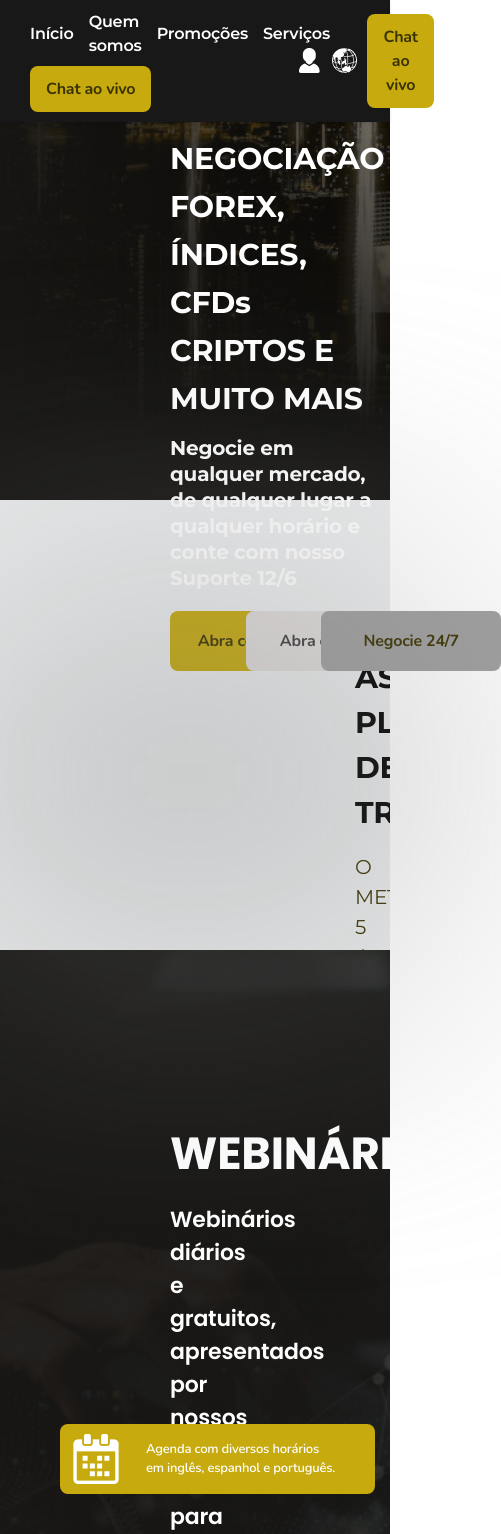
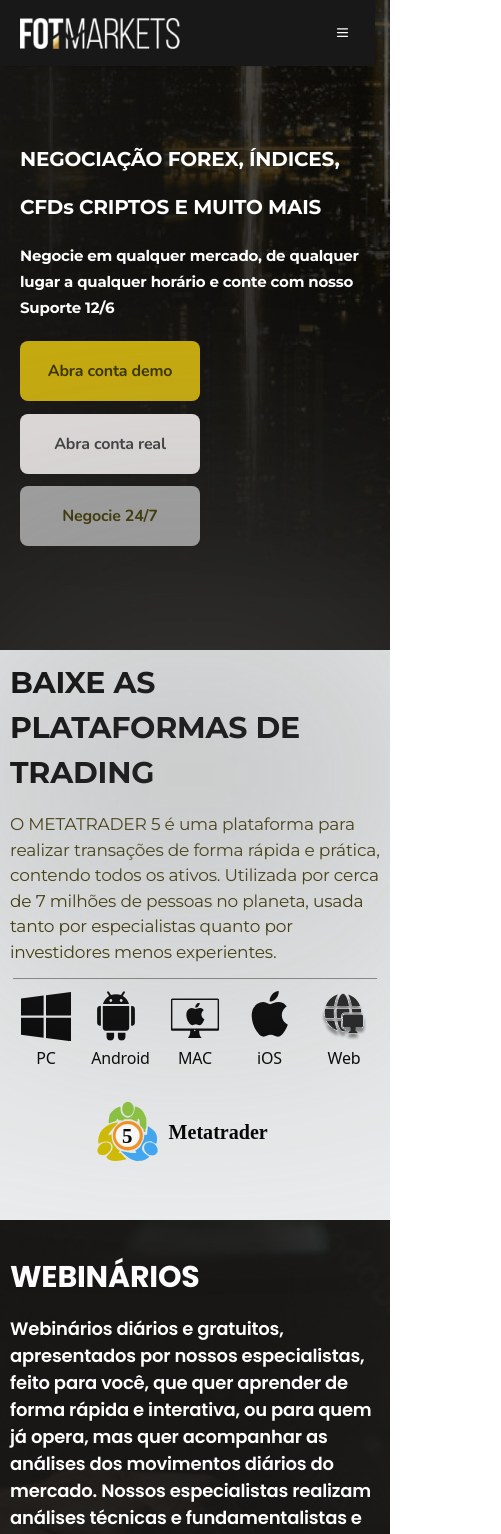
Before and after one commit to thiago-ss/fot-market, a React (Vite) app: page / in a window 390 px wide. Shown: the top 1534 px of the page, 501 px wide, since content can reach past the window. Built offline with nearby package versions, Linux system fonts and the light colour scheme.

Commit message:
responsive md

```diff
--- a/src/components/Carousel/Carousel.jsx
+++ b/src/components/Carousel/Carousel.jsx
@@ -11,7 +11,7 @@ const SLIDE_COUNT = 4;
 const SLIDES = Array.from(Array(SLIDE_COUNT).keys());
 
 const Carousel = () => (
-  <section className="bg-[#181818] font-poppins p-5 h-[750px] pb-[50px] sm:h-[1100px] md:h-[1100px]">
+  <section className="bg-[#181818] font-poppins p-5 h-[750px] pb-[50px] sm:h-[1100px] md:h-[730px]">
     <motion.div
       initial="hidden"
       whileInView="show"
@@ -33,7 +33,7 @@ const Carousel = () => (
           {tutorials1.map((item) => (
             <motion.div variants={textVariant(1.1)} key={item.id}>
               <img src={item.imgUrl} className="w-[45px] mx-auto" />
-              <p className="text-center text-[15px] font-bold text-white max-w-[174px] ml-auto mr-auto mt-5">{item.text}</p>
+              <p className="text-center text-[15px] font-bold text-white max-w-[174px] ml-auto mr-auto mt-5 md:text-[13px]">{item.text}</p>
             </motion.div>
           ))}
         </div>
@@ -41,7 +41,7 @@ const Carousel = () => (
           {tutorials2.map((item) => (
             <motion.div variants={textVariant(1.4)} key={item.id}>
               <img src={item.imgUrl} className="w-[45px] mx-auto" />
-              <p className="text-center text-[15px] font-bold text-white max-w-[174px] ml-auto mr-auto mt-5">{item.text}</p>
+              <p className="text-center text-[15px] font-bold text-white max-w-[174px] ml-auto mr-auto mt-5 md:text-[13px]">{item.text}</p>
             </motion.div>
           ))}
         </div>
--- a/src/components/Header.jsx
+++ b/src/components/Header.jsx
@@ -4,16 +4,16 @@ export default function Header() {
   const [navbar, setNavbar] = useState(false);
 
   return (
-    <nav className="w-full shadow bg-[#181818] font-montserrat fixed z-10 p-[10px]">
-      <div className="justify-between px-4 mx-auto md:items-center md:flex md:px-8">
+    <nav className="w-full shadow bg-[#181818] font-montserrat fixed z-10 p-[10px] sm:max-w-[320px] md:max-w-[375px]">
+      <div className="justify-between px-4 mx-auto xl:items-center xl:flex xl:px-8 2xl:items-center 2xl:flex 2xl:px-8">
         <div>
-          <div className="flex items-center justify-between py-3 md:py-5 md:block">
+          <div className="flex items-center justify-between py-3 xl:py-5 xl:block 2xl:py-5 2xl:block">
             <a href="#">
               <img src="/logo.png" alt="Logo" />
             </a>
-            <div className="md:hidden">
+            <div className="xl:hidden 2xl:hidden">
               <button
-                className="p-2 text-gray-700 rounded-md outline-none focus:border-gray-400 focus:border"
+                className="p-2 text-gray-700 rounded-2xl outline-none focus:border-gray-400 focus:border"
                 onClick={() => setNavbar(!navbar)}
               >
                 {navbar ? (
@@ -51,10 +51,10 @@ export default function Header() {
         </div>
         <div>
           <div
-            className={`flex-1 justify-self-center pb-3 mt-8 md:block md:pb-0 md:mt-0 ${navbar ? "block" : "hidden"
+            className={`flex-1 justify-self-center pb-3 mt-8 xl:block xl:pb-0 xl:mt-0 2xl:block 2xl:pb-0 2xl:mt-0 ${navbar ? "block" : "hidden"
               }`}
           >
-            <ul className="items-center justify-center space-y-8 md:flex md:space-x-6 md:space-y-0 font-semibold">
+            <ul className="items-center justify-center space-y-8 xl:flex xl:space-x-6 xl:space-y-0 2xl:flex 2xl:space-x-6 2xl:space-y-0 font-semibold">
               <li className="text-white hover:text-indigo-200">
                 <a href="#">Início</a>
               </li>
@@ -69,14 +69,14 @@ export default function Header() {
               </li>
             </ul>
 
-            <div className="mt-3 space-y-2 lg:hidden md:inline-block">
+            <div className="mt-3 space-y-2 xl:hidden 2xl:hidden">
               <button className="button1 w-full">
                 Chat ao vivo
               </button>
             </div>
           </div>
         </div>
-        <div className="hidden space-x-2 md:inline-block">
+        <div className="hidden space-x-2 xl:inline-block 2xl:inline-block">
           <div className="flex justify-center items-center ">
             <div className="justify-center items-center flex gap-5">
               <img src="/person.svg" alt="Person icon" />
--- a/src/sections/About.jsx
+++ b/src/sections/About.jsx
@@ -3,11 +3,11 @@ import { about } from '../constants'
 
 export default function About() {
   return (
-    <section className="h-[600px] bg-[#181818] py-[50px] flex flex-col items-center justify-around sm:h-[1000px] md:h-[600px]">
+    <section className="h-[600px] bg-[#181818] py-[50px] flex flex-col items-center justify-around sm:h-[1000px] md:h-[910px]">
 
-      <h1 className="uppercase font-bold text-[45px] text-center text-white sm:text-[30px] md:text-[35px]">sobre a fot</h1>
+      <h1 className="uppercase font-bold text-[45px] text-center text-white sm:text-[30px] md:text-[32px]">sobre a fot</h1>
 
-      <p className="text-white font-bold text-center text-[20px] sm:text-[16px] xl:max-w-[1100px] 2xl:max-w-[1100px]">
+      <p className="text-white font-bold text-center text-[20px] sm:text-[16px] md:text-[16px] xl:max-w-[1100px] 2xl:max-w-[1100px]">
         Nascemos grandes, ousados e precisos. Fazemos parte de um grande grupo de empresas, que desde 2016 se posicionou como um dos maiores
         grupos de investimento a nível internacional, o que nos credenciou a crescer tão rapidamente a expandir este crescimento como corretora de FOREX,
         totalmente regulamentada. Atuamos hoje em Portugal, Chile, Argentina e Colômbia, mas em breve estaremos em toda a América Latina, Europa e EUA.
--- a/src/sections/Analysis.jsx
+++ b/src/sections/Analysis.jsx
@@ -15,9 +15,9 @@ export default function Analysis() {
       >
         <div className="lg:gradient-3 xl:gradient-3 2xl:gradient-3" />
         <div className="lg:gradient-4 xl:gradient-4 2xl:gradient-4" />
-        <div className="bg-[#EBEDEE] h-[550px] font-poppins pt-[37px] px-[285px] sm:h-[1000px] sm:px-[10px]">
+        <div className="bg-[#EBEDEE] h-[550px] font-poppins pt-[37px] px-[285px] sm:h-[1000px] sm:px-[10px] md:h-[840px] md:px-[11px]">
           <motion.h1 variants={textVariant(0.2)} className="font-bold uppercase text-center text-[30px]">Condições de trading</motion.h1>
-          <motion.div variants={textVariant(0.3)} className="w-[400px] h-[2px] bg-[#000] mx-auto" />
+          <motion.div variants={textVariant(0.3)} className="w-[400px] h-[2px] bg-[#000] mx-auto sm:w-[100%] md:w-[100%]" />
           <motion.h1 variants={textVariant(0.4)} className="font-bold uppercase text-center text-[30px] text-[#C6AA0E]">Análise de mercado</motion.h1>
           <div className="lg:flex lg:justify-between xl:flex xl:justify-between 2xl:flex 2xl:justify-between grid grid-cols-1">
             <motion.div
@@ -45,7 +45,7 @@ export default function Analysis() {
           </div>
           <motion.div variants={fadeIn('up', 'tween', 0.6, 0.6)} className="flex flex-col gap-3 justify-center items-center mt-[80px]">
             <h2 className="text-[#C6AA0E] font-semibold text-[22px]">DEPÓSITOS</h2>
-            <div className="w-[400px] h-[2px] bg-[#000] mx-auto" />
+            <div className="w-[400px] h-[2px] bg-[#000] mx-auto sm:w-[100%] md:w-[100%]" />
             <p className="max-w-[449px] font-bold text-[15px] text-center">
               Escolha dentre 13 opções, qual é a melhor alternativa para realizar seu depósito
               de forma segura e rápida e inicie suas operações no Mercado imediatamente.
--- a/src/sections/Faq.jsx
+++ b/src/sections/Faq.jsx
@@ -4,12 +4,12 @@ export default function Faq() {
   return (
     <section className="bg-[#EBEDEE] h-[555px] py-[20px] md:px-[20px] lg:px-[170px] xl:px-[170px] 2xl:px-[170px] sm:h-[850px] md:h-[850px]">
       <div className="flex gap-[30px] items-center mb-[35px]">
-        <h1 className="font-bold text-black text-[45px] font-poppins sm:ml-[10px] md:mr-auto">FAQ</h1>
+        <h1 className="font-bold text-black text-[45px] font-poppins sm:ml-[10px]">FAQ</h1>
         <div className="w-[400px] h-[1px] bg-[#000]" />
       </div>
       {faq.map((item) => (
         <div key={item.id} className="flex flex-col gap-[12px] font-montserrat mb-[20px]">
-          <h2 className='font-bold text-[20px] text-black sm:ml-[10px] '>{item.title}</h2>
+          <h2 className='font-bold text-[20px] text-black sm:ml-[10px]'>{item.title}</h2>
           <p className='max-w-[762px] text-[#4F4F4F] text-[16px] font-semibold sm:ml-[10px] '>{item.label}</p>
         </div>
       ))}
--- a/src/sections/Hero.jsx
+++ b/src/sections/Hero.jsx
@@ -5,18 +5,18 @@ import { textVariant } from '../utils/motion';
 export default function Hero() {
   return (
     <section
-      className="bg-[url('/bg-paralax1.jpg')] h-[500px] bg-cover w-full bg-no-repeat pt-[25px] sm:h-[100%]"
+      className="bg-[url('/bg-paralax1.jpg')] h-[500px] bg-cover w-full bg-no-repeat pt-[25px] sm:h-[700px] md:h-[650px]"
       id='hero'
     >
       <motion.div
         initial="hidden"
         whileInView="show"
         viewport={{ once: false, amount: 0.25 }}
-        className="font-montserrat text-white ml-[170px] mr-[170px] py-[110px] z-8 absolute sm:static sm:mr-[30px] sm:ml-[30px]"
+        className="font-montserrat text-white ml-[170px] mr-[170px] py-[110px] z-8 absolute sm:static sm:mr-[30px] sm:ml-[30px] md:static md:mr-[20px] md:ml-[20px]"
       >
         <motion.h1
           variants={textVariant(0.4)}
-          className="max-w-[500px] text-[30px] font-bold leading-[48px] sm:text-[20px] "
+          className="max-w-[500px] text-[30px] font-bold leading-[48px] sm:text-[20px] md:text-[20px]"
         >
           NEGOCIAÇÃO FOREX, ÍNDICES,
           CFDs CRIPTOS E MUITO MAIS
@@ -24,13 +24,13 @@ export default function Hero() {
 
         <motion.p
           variants={textVariant(0.5)}
-          className="max-w-[530px] text-[20px] font-bold mt-[12px] leading-[26px] mb-[20px] sm:text-[14px]"
+          className="max-w-[530px] text-[20px] font-bold mt-[12px] leading-[26px] mb-[20px] sm:text-[14px] md:text-[15px]"
         >
           Negocie em qualquer mercado, de qualquer lugar
           a qualquer horário e conte com nosso Suporte 12/6
         </motion.p>
 
-        <motion.div className="grid grid-cols-3 gap-5 sm:grid-cols-1" variants={textVariant(0.6)} >
+        <motion.div className="grid grid-cols-3 gap-5 sm:grid-cols-1 md:grid-cols-1" variants={textVariant(0.6)} >
           <button className="button2 bg-[#C6AA0E] text-[#3C3400]">Abra conta demo</button>
           <button className="button2 bg-[#E0DCDC] text-[#404040]">Abra conta real</button>
           <button className="button2 bg-[#A0A0A0] text-[#3C3400]">Negocie 24/7</button>
--- a/src/sections/Negotiation.jsx
+++ b/src/sections/Negotiation.jsx
@@ -4,14 +4,14 @@ import { fadeIn, textVariant } from "../utils/motion";
 
 export default function Negotiation() {
   return (
-    <section className="h-[655px] w-full bg-black font-poppins flex">
+    <section className="h-[655px] w-full bg-black font-poppins flex sm:h-[700px] md:h-[700px]">
       <motion.div
         initial="hidden"
         whileInView="show"
         viewport={{ once: false, amount: 0.25 }}
         className="w-[50%] sm:w-[100%] md:w-[100%]"
       >
-        <div className="text-center sm:w-[100%]">
+        <div className="text-center">
           <motion.h1 variants={textVariant(0.5)} className="font-bold mx-auto text-[30px] uppercase text-white pt-[75px] sm:text-[25px]">comece a negociar agora mesmo</motion.h1>
         </div>
         <div className="grid grid-rows-6 gap-10 mt-10 ml-[50px]">
@@ -25,7 +25,7 @@ export default function Negotiation() {
               <p className="text-white font-bold text-[20px] max-w-[800px] sm:max-w-[100%] sm:text-[11px] md:max-w-[100%] md:text-[11px]">{item}</p>
             </motion.div>
           ))}
-          <motion.button variants={fadeIn('up', 'tween', 1.3, 0.5)} href="#" className="button2 mt-[40px] bg-[#C6AA0E] text-[#3C3400] mb-10">Abra sua conta</motion.button>
+          <motion.button variants={fadeIn('up', 'tween', 1.3, 0.5)} href="#" className="button2 mt-[40px] bg-[#C6AA0E] text-[#3C3400] mb-10 md:mt-[10px]">Abra sua conta</motion.button>
         </div>
       </motion.div>
       <div className="bg-[url('/trading2.jpg')] w-[50%] bg-no-repeat bg-cover sm:hidden md:hidden" />
--- a/src/sections/Platforms.jsx
+++ b/src/sections/Platforms.jsx
@@ -8,16 +8,16 @@ export default function Platforms() {
       <div className="overflow-hidden">
         <div className="lg:gradient-1 xl:gradient-1 2xl:gradient-1" />
         <div className="lg:gradient-2 xl:gradient-2 2xl:gradient-2" />
-        <div className="bg-[#EBEDEE] h-[450px] px-[355px] py-[110px] sm:h-[1150px] sm:px-[10px]">
+        <div className="bg-[#EBEDEE] h-[450px] px-[355px] py-[110px] sm:h-[960px] sm:px-[10px] sm:py-[10px] md:h-[570px] md:px-[10px] md:py-[10px]">
 
-          <h1 className="text-black font-montserrat font-bold text-[30px] mb-[17px]">BAIXE AS PLATAFORMAS DE TRADING</h1>
-          <p className="font-montserrat text-[20px] text-[#3C3400] max-w-[707px] sm:text-[16px]">
+          <h1 className="text-black font-montserrat font-bold text-[30px] mb-[17px] sm:text-[28px]">BAIXE AS PLATAFORMAS DE TRADING</h1>
+          <p className="font-montserrat text-[20px] text-[#3C3400] max-w-[707px] sm:text-[16px] md:text-[17px]">
             O METATRADER 5 é uma plataforma para realizar transações de forma rápida e prática, contendo todos os ativos. Utilizada por cerca de 7 milhões de
             pessoas no planeta, usada tanto por especialistas quanto por investidores menos experientes.
           </p>
           <img src="/line.svg" alt="Line" className=" mt-5 mb-5 " />
-          <div className="grid grid-cols-6 gap-1 max-w-[700px] sm:grid-cols-1">
-            <img src="/Metatrade-SVG.svg" alt="Metatrader 5 logo" className="w-[140px] sm:w-[300px]" />
+          <div className="grid grid-cols-6 gap-1 max-w-[700px] sm:grid-cols-1 md:grid-cols-5">
+            <img src="/Metatrade-SVG.svg" alt="Metatrader 5 logo" className="w-[140px] sm:w-[200px] sm:mr-auto sm:ml-auto md:hidden" />
             <div className="mr-auto ml-auto">
               <img src="/windows.svg" alt="Windows logo" className=" w-[50px] h-[50px]"/>
               <p className="text-black text-center mt-2">PC</p>
@@ -40,8 +40,10 @@ export default function Platforms() {
             </div>
 
           </div>
+          <img src="/Metatrade-SVG.svg" alt="Metatrader 5 logo" className="w-[140px] md:w-[200px] mr-auto ml-auto sm:hidden lg:hidden xl:hidden 2xl:hidden" />
         </div>
       </div>
+
 
 
     </section>
--- a/src/sections/Webinarios.jsx
+++ b/src/sections/Webinarios.jsx
@@ -13,22 +13,22 @@ export default function Webinarios() {
         viewport={{ once: false, amount: 0.25 }}
         className="overflow-hidden"
       >
-        <div className="h-[750px] bg-[url('/bg-webinararios.png')] bg-cover bg-no-repeat sm:h-[700px]">
+        <div className="h-[750px] bg-[url('/bg-webinararios.png')] bg-cover bg-no-repeat sm:h-[700px] md:h-[630px]">
           <motion.div
             variants={fadeIn('right', 'tween', 0.2, 1)}
-            className="grid grid-cols-1 gap-6 font-poppins text-white p-[170px] sm:p-[10px]"
+            className="grid grid-cols-1 gap-6 font-poppins text-white p-[170px] sm:p-[10px] md:text-[11px] md:p-[10px]"
           >
-            <h1 className=" font-bold text-[45px] sm:text-[30px] sm:mt-10">WEBINÁRIOS</h1>
-            <p className="max-w-[768px] font-semibold text-[22px] sm:max-w-[100%] sm:text-[16px]">
+            <h1 className=" font-bold text-[45px] sm:text-[30px] sm:mt-10 md:mt-10 md:text-[30px]">WEBINÁRIOS</h1>
+            <p className="max-w-[768px] font-semibold text-[22px] sm:max-w-[100%] sm:text-[16px] md:text-[18px] md:max-w-[100%]">
               Webinários diários e gratuitos, apresentados por nossos especialistas, feito para você, que quer aprender de forma rápida e
               interativa, ou para quem já opera, mas quer acompanhar as análises dos movimentos diários do mercado. Nossos especialistas
               realizam análises técnicas e fundamentalistas e demonstram o que estão visualizando no mercado e as tendências para os períodos.
             </p>
-          <button href="#" className="button2 mt-[40px] bg-[#C6AA0E] text-[#3C3400]">Abra sua conta</button>
+          <button href="#" className="button2 mt-[40px] bg-[#C6AA0E] text-[#3C3400] md:text-[12px] md:mt-[10px]">Abra sua conta</button>
           </motion.div>
           <motion.div
             variants={fadeIn('down', 'tween', 0.2, 1)}
-            className="flex gap-[20px] items-center bg-[#C6AA0E] w-[315px] h-[70px] px-5 py-5 rounded-[8px]  opacity-80 absolute -bottom-[650px] right-[15px] sm:-bottom-[1580px]"
+            className="flex gap-[20px] items-center bg-[#C6AA0E] w-[315px] h-[70px] px-5 py-5 rounded-[8px]  opacity-80 absolute -bottom-[650px] right-[15px] sm:-bottom-[1450px] md:-bottom-[960px] md:-left-1"
           >
             <img src="/calendar.png" alt="Agenda icon" />
             <p className="font-nunito font-semibold px-3 text-white max-w-[205px] text-[13px]">Agenda com diversos horários em inglês, espanhol e português.</p>
```
Also changed, not shown: src/components/Footer.jsx (+5 -5 lines), src/sections/News.jsx (+4 -4 lines).
